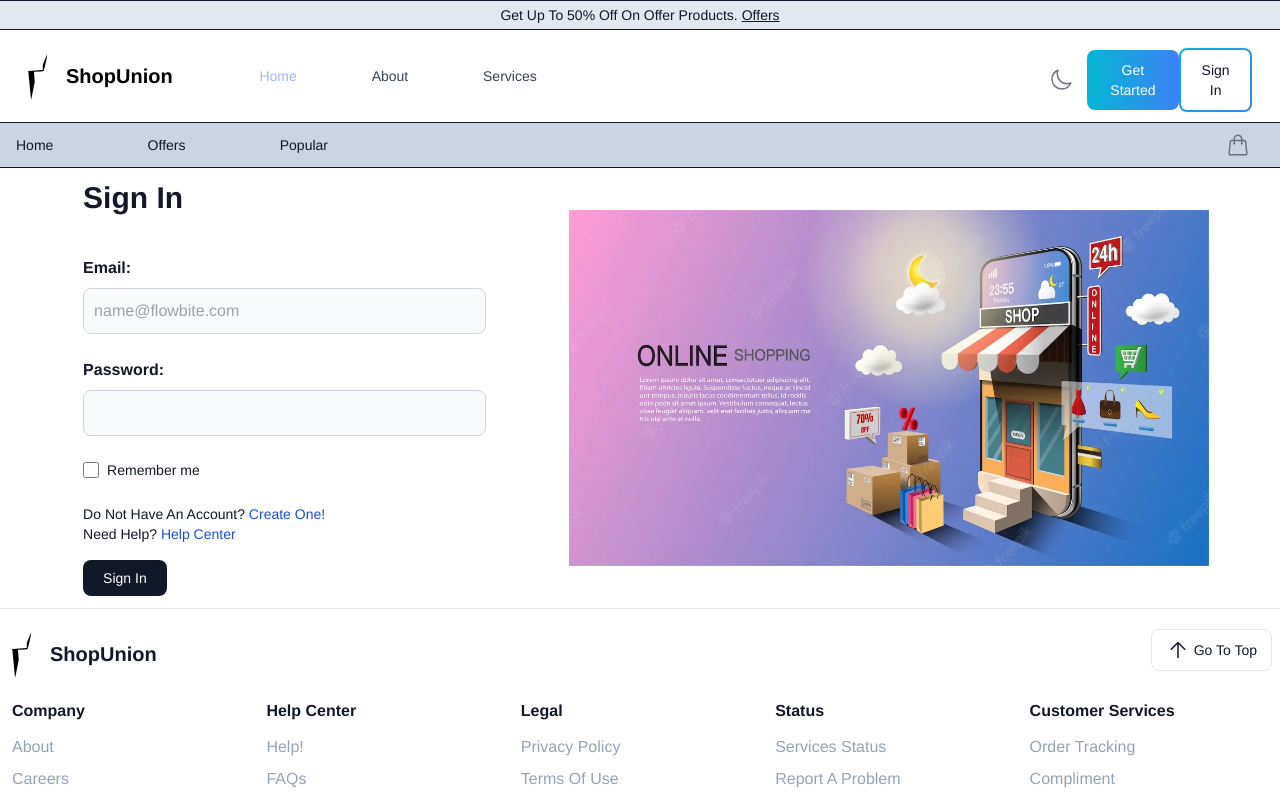
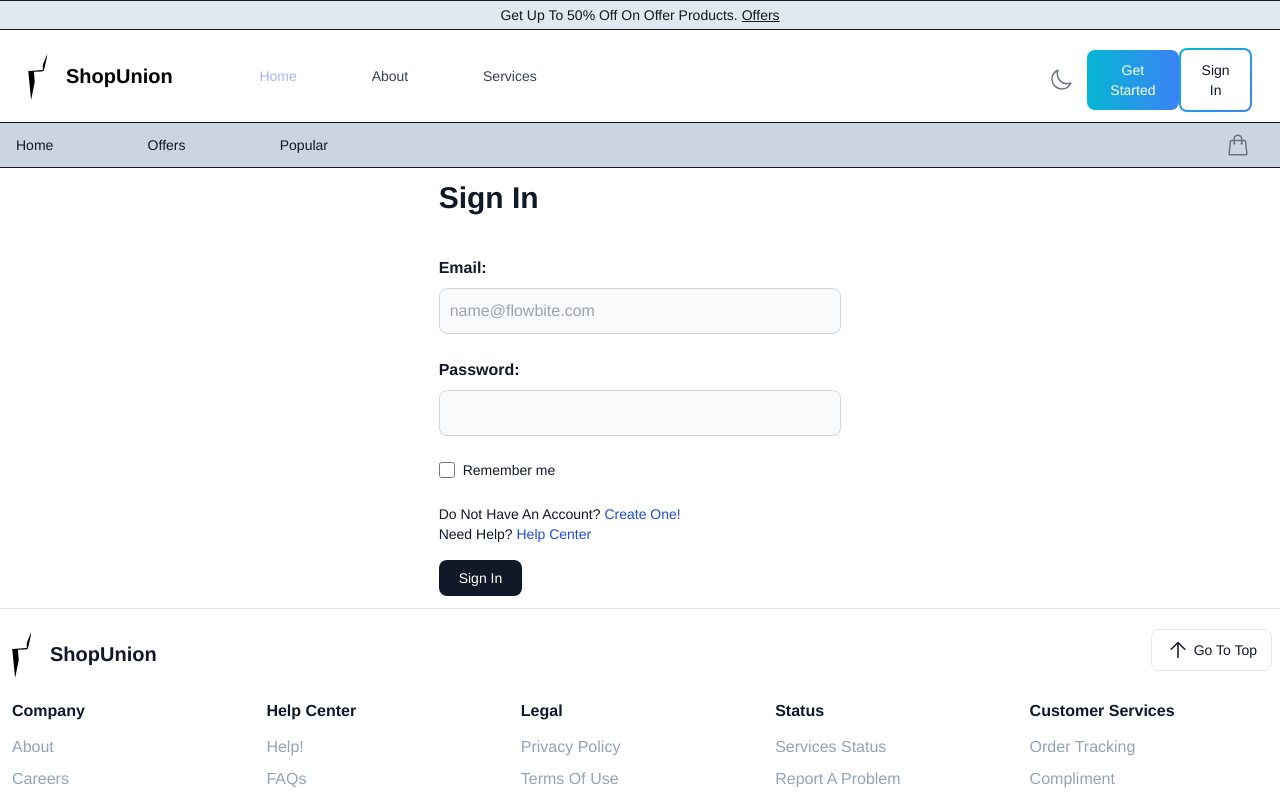
Before and after one commit to UNHOTOfficial/ShopUnion-v2, a Next.js app: page /signin in a window 1280 px wide. Shown: the top 800 px of the page. Built offline with nearby package versions, Linux system fonts and the light colour scheme; a web font is replaced by a local one.

Commit message:
Remove Sign In Image.

```diff
--- a/pages/signin.js
+++ b/pages/signin.js
@@ -10,8 +10,8 @@ export default function signin() {
         <title>ShopUnion</title>
         <meta name="description" content="Sign In To Your ShopUnion Account." />
       </Head>
-      <div className="bg-white dark:bg-gray-900 block md:flex md:justify-evenly md:items-center">
-        <form className="p-3 md:w-1/2 lg:w-1/3">
+
+      <form className="p-3 mx-auto md:w-1/2 lg:w-1/3">
         <span className="mb-10 text-3xl font-bold hidden md:block text-gray-900 dark:text-white">
           Sign In
         </span>
@@ -82,16 +82,6 @@ export default function signin() {
           Sign In
         </button>
       </form>
-        <div className="hidden md:block md:w-1/2">
-          <Image
-            src="/assest/online-shopping-concept-digital-marketing-website-mobile-application_43880-342.webp"
-            alt="signupImage"
-            width={900}
-            height={500}
-            layout="responsive"
-          />
-        </div>
-      </div>
     </>
   );
 }
```
Lines whose indentation alone changed are shown as unchanged.
